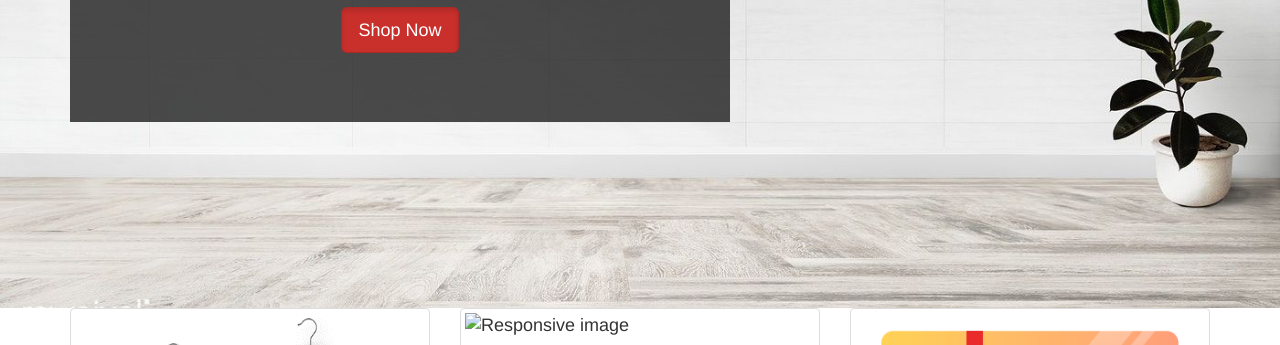
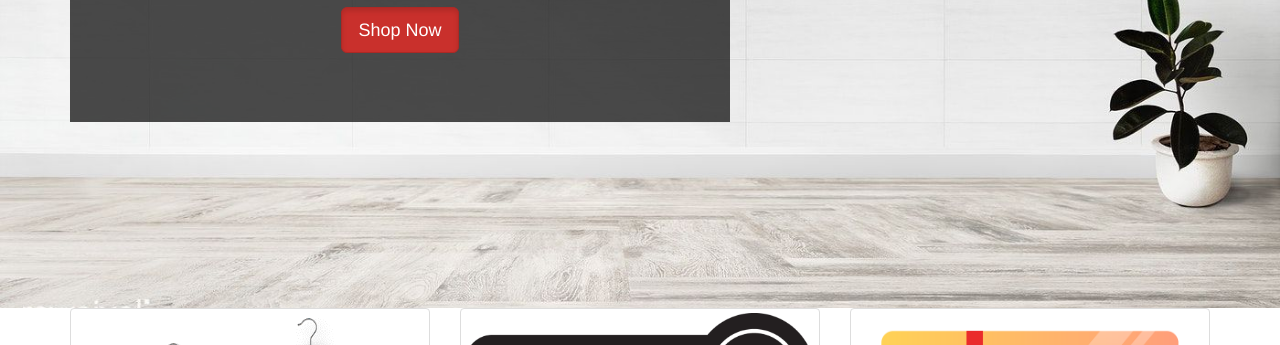
Before and after one commit to thearyanvarshney/web-it-out, a plain HTML site: page index.html in a window 1280 px wide. Shown: the part 404-749 px from the top of the page. Drawn offline with nearby package versions, Linux system fonts and the light colour scheme.

Commit message:
Update index.html

```diff
--- a/index.html
+++ b/index.html
@@ -67,7 +67,7 @@
             </div>
             <div class="col-md-4 col-sm-6">
                 <div class="thumbnail">
-                    <img src="img/donate.jpg" class="img-responsive" alt="Responsive image" />
+                    <img src="img/donate.png" class="img-responsive" alt="Responsive image" />
                     <div class="caption">
                         <p>Since we've changed the way we operate to online only, and to ensure your safety, not all our
                             staff is working. Donate to keep them afloat.</p>
```
